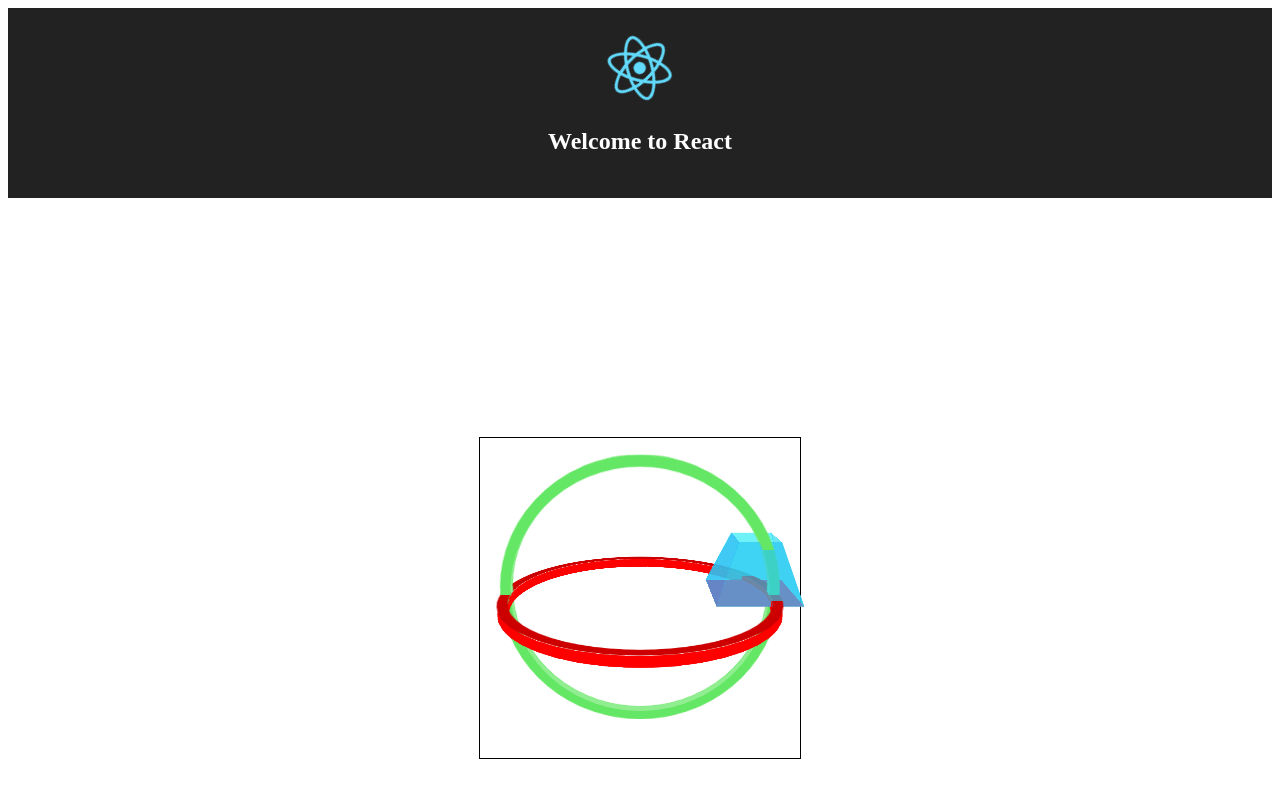
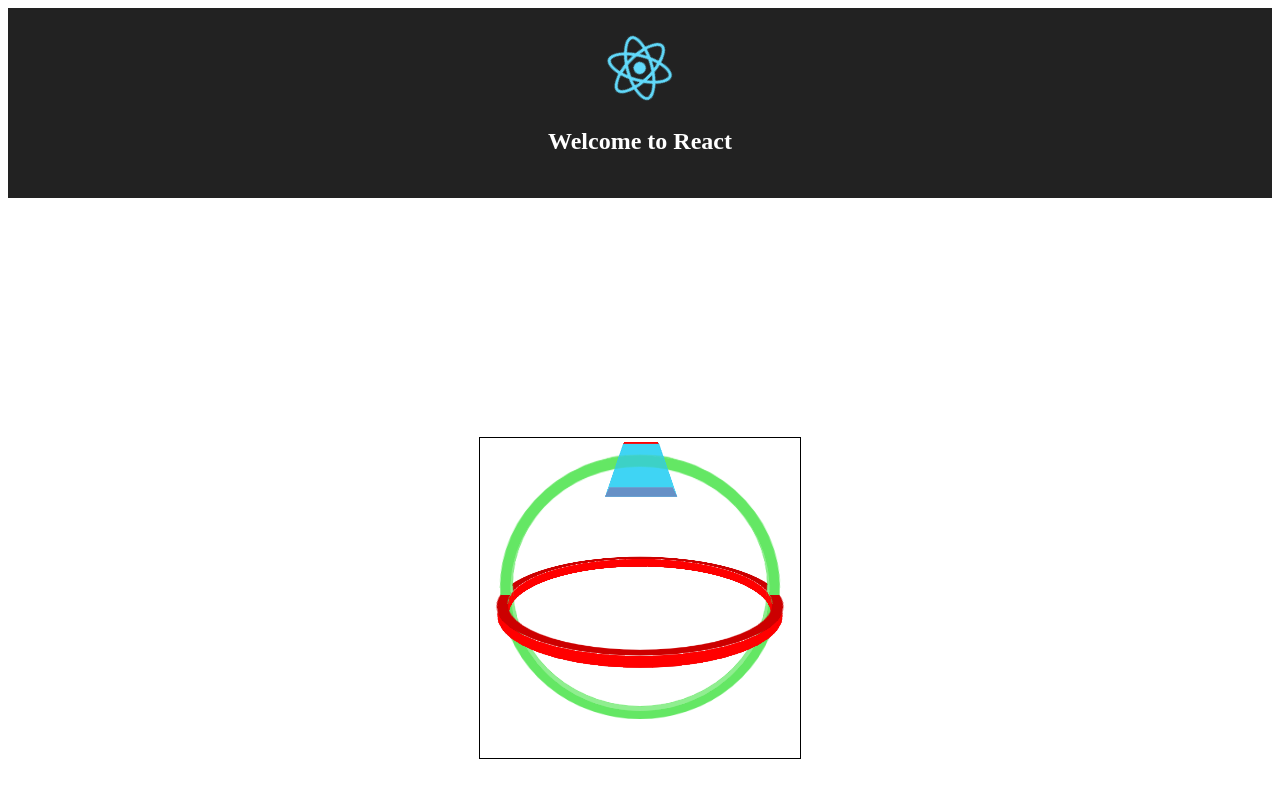
Before and after one commit to elifitch/css-3d-controls-proto, a React (Create React App) app: page / in a window 1280 px wide. Shown: the top 798 px of the page. Built offline with nearby package versions, Linux system fonts and the light colour scheme.

Commit message:
frustum styles

```diff
--- a/src/frustum.css
+++ b/src/frustum.css
@@ -1,5 +1,5 @@
-.pyramid {
-  --unit: 1vmin;
+.frustum {
+  --unit: 6px;
   --side: calc(var(--unit) * 30);
   --rotateY: 0deg;
   --rotateX: 0deg;
@@ -11,13 +11,19 @@
   --fold: -105deg;
   --opacity: 1;
 
+  --frustumXPosition: -84px;
+  --frustumYPosition: 48px;
+  --frustumZPosition: 105px;
+
   width: var(--side);
   height: var(--side);
-
+  /* translate3d(var(--frustumXPosition), var(--frustumYPosition), var(--frustumZPosition)) */
   transform:
     rotateX(var(--rotateX))
     rotateY(var(--rotateY))
-    translateZ(var(--z, 0))
+    translateX(var(--frustumXPosition))
+    translateY(var(--frustumYPosition))
+    translateZ(var(--frustumZPosition))
     scale3d(0.7, 0.7, 0.5)
     scale3d(0.5, 0.5, 0.5);
   transform-style: preserve-3d;
@@ -27,7 +33,7 @@
 
   opacity: var(--opacity, 0);
 }
-.pyramid div {
+.frustum div {
   width: var(--side);
   height: var(--side);
   position: absolute;
@@ -40,10 +46,15 @@
   transition-delay: 0ms, var(--opacity-delay, 0ms), 0ms;
   opacity: var(--opacity, 0);
 }
-.pyramid .base {
+.frustum .base {
   background: hsla(338, 80%, 50%, 1);
 }
-.pyramid div:not(.base) {
+.frustum .frustum__top {
+  background: red;
+  /* transform: translate3d(0px, 0px, 215px) scale(0.5); */
+  transform: translate3d(0px, 0px, 173px) scale(0.5);
+}
+.frustum .frustum__side {
   /* Safari 11 (iOS 11) still requires prefix for clip path */
   -webkit-clip-path: var(--clipped, var(--shape-triangle));
   clip-path: var(--clipped, var(--shape-triangle));
@@ -60,70 +71,19 @@
     translate(var(--x, 0), var(--y, calc(var(--side) * -1)))
     rotateX(var(--fold, 0deg));
 }
-.pyramid div:nth-child(2) {
+.frustum .frustum__side:nth-child(2) {
   --hue: 188;
   --rotateZ: 90deg;
   --x: calc(var(--side) * -1);
 }
-.pyramid div:nth-child(3) {
+.frustum .frustum__side:nth-child(3) {
   --hue: 193;
   --rotateZ: 180deg;
   --x: calc(var(--side) * -1);
   --y: 0;
 }
-.pyramid div:nth-child(4) {
+.frustum .frustum__side:nth-child(4) {
   --hue: 198;
   --rotateZ: 270deg;
   --y: 0;
 }
-
-/* rotate them as though they were in a ... display case */
-.display-case {
-  transform-style: preserve-3d;
-  transform: translateY(5vmin) rotateY(0deg);
-/*   animation: model-it 2900ms 1600ms infinite linear; */
-  animation: model-it 2900ms 0ms infinite linear;
-  animation-play-state: var(--rotation-state, running);
-}
-@keyframes model-it {
-  100% {
-    transform: translateY(5vmin) rotateY(360deg);
-  }
-}
-
-
-
-
-
-/* stack the pyramids and fade them in */
-.pyramid:nth-of-type(1) {
-  --z: calc(var(--unit) * -2.67);
-  --opacity: 1;
-}
-.pyramid:nth-of-type(2) {
-  --rotateZ: 30deg;
-  --opacity-delay: 900ms;
-}
-.pyramid:nth-of-type(3) {
-  --rotateZ: 60deg;
-  --z: calc(var(--unit) * 2.67);
-  --opacity-delay: 1800ms;
-}
-
-/* body {
-  display: flex;
-  justify-content: center;
-  align-items: center;
-  height: 100vh;
-  overflow: hidden;
-  perspective: 800px;
-  --inner: hsl(328, 70%, 60%);
-  --middle: hsl(328, 70%, 44%);
-  --outer: hsl(328, 70%, 26%);
-  background: radial-gradient(circle, var(--inner), var(--middle), transparent);
-  background-color: var(--outer);
-  position: relative;
-}
-*, *::before, *::after {
-  box-sizing: border-box;
-} */
--- a/src/frustum.js
+++ b/src/frustum.js
@@ -3,12 +3,13 @@ import './frustum.css';
 
 const Frustum = function Frustum() {
   return (
-    <div className="pyramid">
-      <div></div>
-      <div></div>
-      <div></div>
-      <div></div>
+    <div className="frustum">
+      <div className="frustum__side"></div>
+      <div className="frustum__side"></div>
+      <div className="frustum__side"></div>
+      <div className="frustum__side"></div>
       <div className="base"></div>
+      <div className="frustum__top"></div>
     </div>
   )
 }
```
